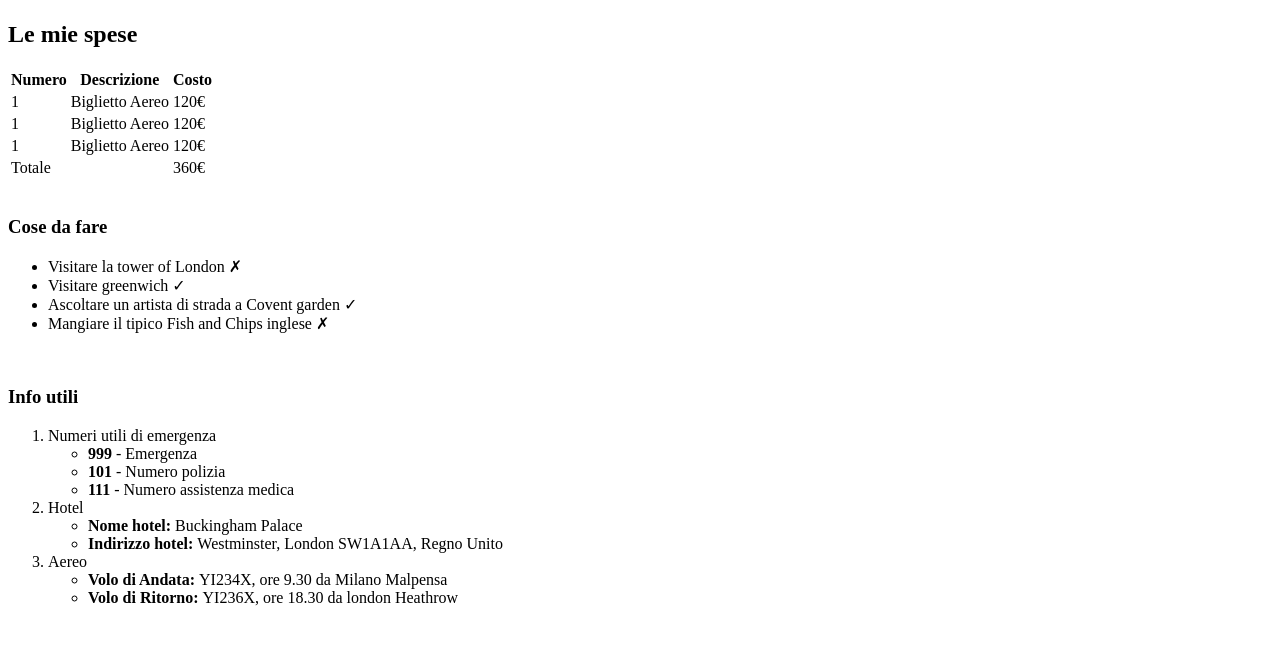
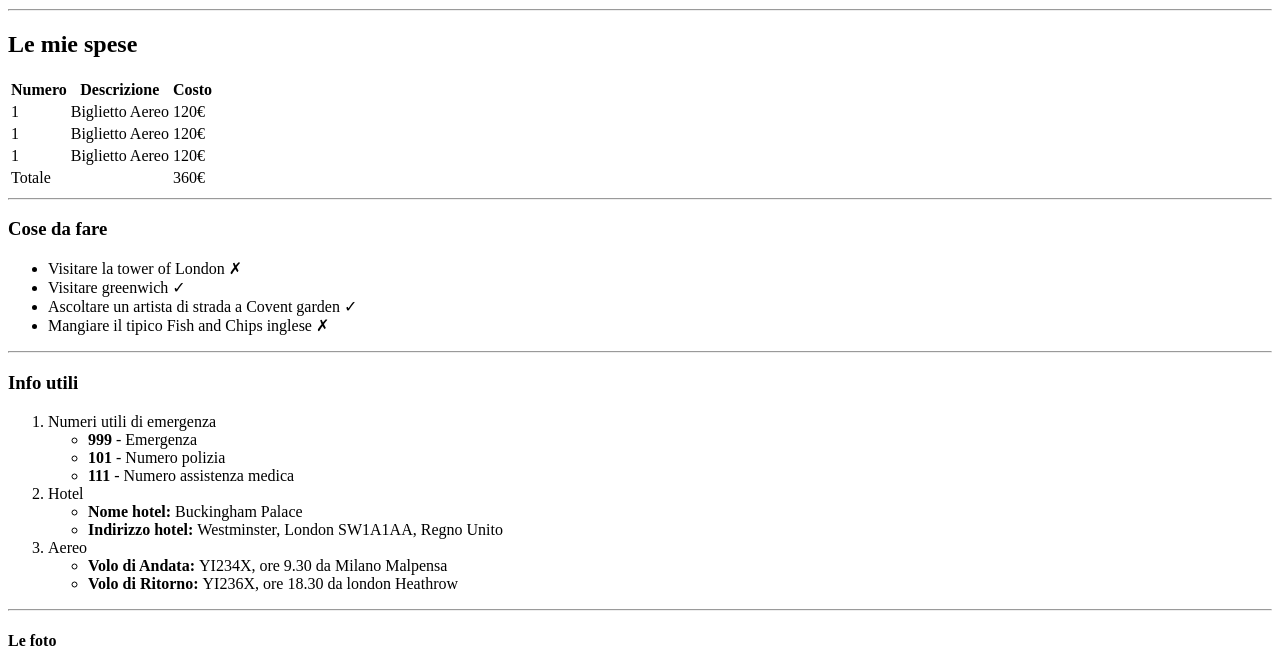
Before and after one commit to ManasseDettoMana/html-london-trip, a plain HTML site: page index.html in a window 1280 px wide. Shown: the part 383-1042 px from the top of the page. Drawn offline with Linux system fonts and the light colour scheme.

Commit message:
hr aggiustati

```diff
--- a/index.html
+++ b/index.html
@@ -13,7 +13,7 @@
         <img src="https://i.imgur.com/EkswbQc.jpg" alt="ruota panoramica di londra">
         <img src="https://i.imgur.com/JJF9XXD.jpg" alt="ruota panoramica di londra">
         <img src="https://i.imgur.com/s2I98tK.jpg" alt="ruota panoramica di londra">
-        <br>
+        <hr>
     </header>
 
     <main>
@@ -55,7 +55,7 @@
                     </tr>
                 </tfoot>
             </table>
-            <br>
+            <hr>
         </section>
 
         <!-- LISTA DI COSE DA FARE -->
@@ -68,7 +68,7 @@
                 <li>Ascoltare un artista di strada a Covent garden &check;</li>
                 <li>Mangiare il tipico Fish and Chips inglese &cross;</li>
             </ul>
-            <br>
+            <hr>
         </section>
 
         <!-- INFO UTILI -->
@@ -99,7 +99,7 @@
                     </ul>
                 </li>
             </ol>
-            <br>
+            <hr>
         </section>
     </main>
 
```
